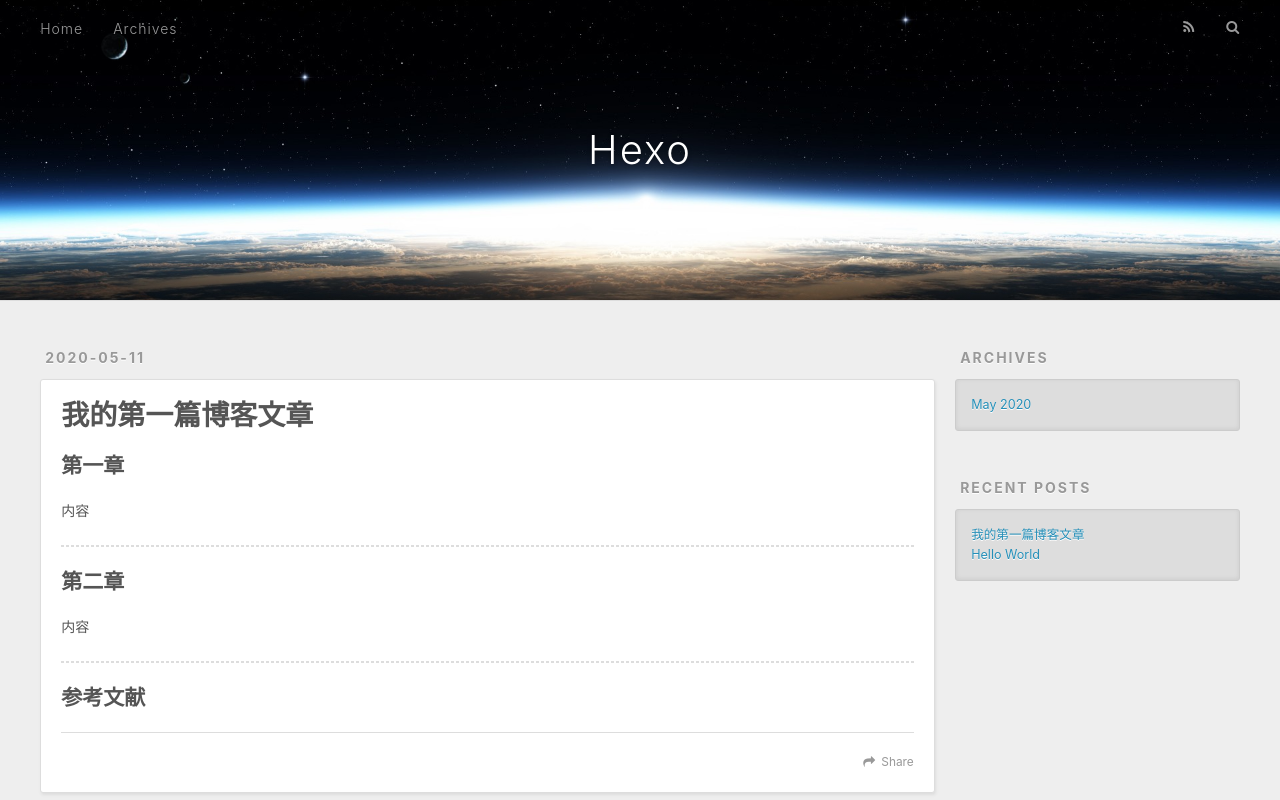
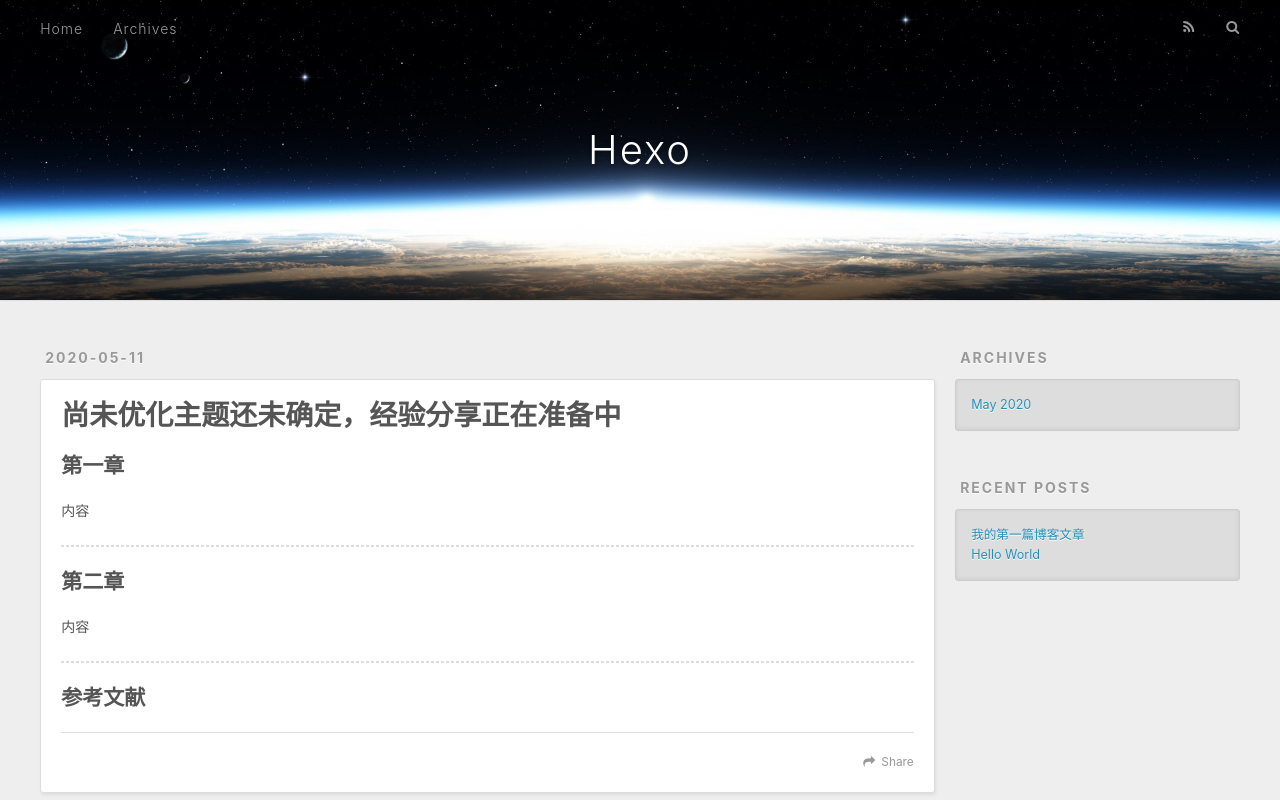
Before and after one commit to musicgithub/musicgithub.github.io, a plain HTML site: page 2020/05/11/我的第一篇博客文章/index.html in a window 1280 px wide. Shown: the top 800 px of the page. Drawn offline with nearby package versions, Linux system fonts and the light colour scheme.

Commit message:
第三次修改
第三次修改

```diff
--- a/2020/05/11/我的第一篇博客文章/index.html
+++ b/2020/05/11/我的第一篇博客文章/index.html
@@ -66,7 +66,7 @@
   </div>
 </header>
       <div class="outer">
-        <section id="main"><article id="post-我的第一篇博客文章" class="article article-type-post" itemscope itemprop="blogPost">
+        <section id="main"><article id="post-尚未优化主题还未确定，经验分享正在准备中" class="article article-type-post" itemscope itemprop="blogPost">
   <div class="article-meta">
     <a href="/2020/05/11/%E6%88%91%E7%9A%84%E7%AC%AC%E4%B8%80%E7%AF%87%E5%8D%9A%E5%AE%A2%E6%96%87%E7%AB%A0/" class="article-date">
   <time datetime="2020-05-11T12:36:36.000Z" itemprop="datePublished">2020-05-11</time>
@@ -80,7 +80,7 @@
 
 
     <h1 class="article-title" itemprop="name">
-      我的第一篇博客文章
+      尚未优化主题还未确定，经验分享正在准备中
     </h1>
 
 
```
